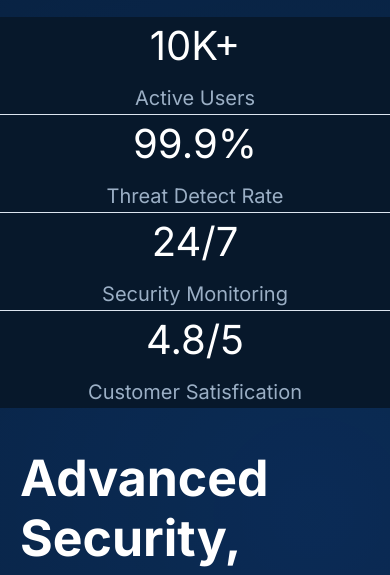
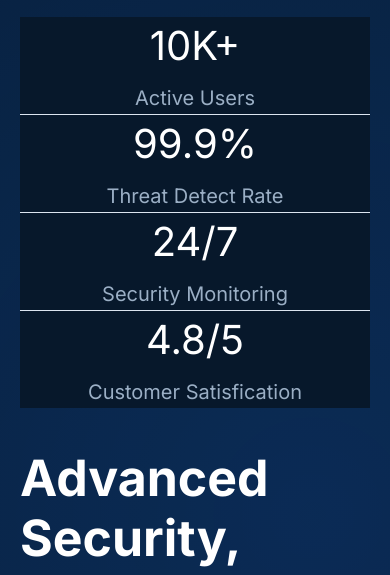
Before and after one commit to malakmuayad11/Cybersecurity-SaaS-Landing-Page, a plain HTML site: page index.html in a window 390 px wide. Shown: the part 845-1420 px from the top of the page. Drawn offline with Linux system fonts and the light colour scheme.

Commit message:
Add margin to cards container for improved spacing on small screens

```diff
--- a/styles/cards.css
+++ b/styles/cards.css
@@ -40,6 +40,9 @@
 }
 
 @media screen and (max-width: 768px) {
+  .cards-container {
+    margin: var(--space-md);
+  }
   .card {
     border-right: none;
     border-bottom: 1px solid var(--color-border);
```
